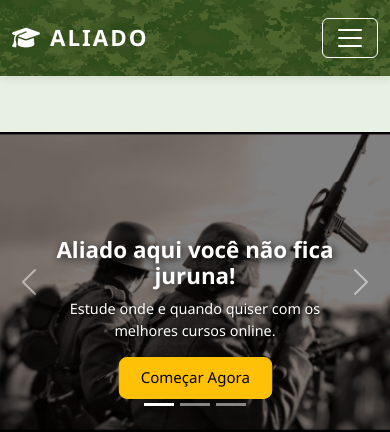
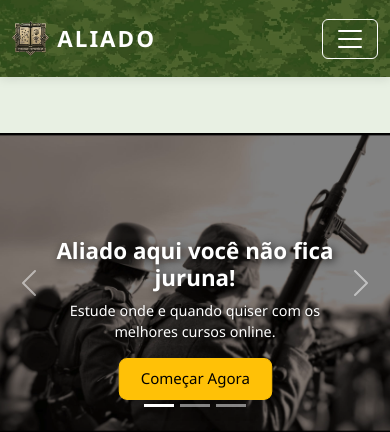
Before and after one commit to naval288/aliado, a PHP site: page / in a window 390 px wide. Shown: the top 432 px of the page. Run offline with PHP 8.4, Linux system fonts and the light colour scheme.

Commit message:
Adicionado ícone personalizado (imagem 5) na navbar com estilos responsivos

```diff
--- a/index.html
+++ b/index.html
@@ -14,7 +14,8 @@
         <div style="position: absolute; top: 0; left: 0; width: 100%; height: 100%; background: rgba(45, 80, 22, 0.75);"></div>
         <div class="container" style="position: relative; z-index: 1;">
             <a class="navbar-brand fw-bold" href="#home">
-                <i class="fas fa-graduation-cap me-2"></i>ALIADO
+                <img src="img/carousel/5.png" alt="Ícone Aliado" class="navbar-icon">
+                ALIADO
             </a>
             <button class="navbar-toggler" type="button" data-bs-toggle="collapse" data-bs-target="#navbarNav">
                 <span class="navbar-toggler-icon"></span>
--- a/simulados.html
+++ b/simulados.html
@@ -122,7 +122,8 @@
         <div style="position: absolute; top: 0; left: 0; width: 100%; height: 100%; background: rgba(45, 80, 22, 0.75);"></div>
         <div class="container" style="position: relative; z-index: 1;">
             <a class="navbar-brand fw-bold" href="index.html">
-                <i class="fas fa-graduation-cap me-2"></i>ALIADO
+                <img src="img/carousel/5.png" alt="Ícone Aliado" class="navbar-icon">
+                ALIADO
             </a>
             <button class="navbar-toggler" type="button" data-bs-toggle="collapse" data-bs-target="#navbarNav">
                 <span class="navbar-toggler-icon"></span>
--- a/style.css
+++ b/style.css
@@ -36,6 +36,19 @@ body {
     font-size: 1.8rem;
     letter-spacing: 2px;
     color: white !important;
+    display: flex;
+    align-items: center;
+}
+
+.navbar-icon {
+    height: 45px;
+    margin-right: 12px;
+    filter: brightness(1.1);
+    transition: transform 0.3s ease;
+}
+
+.navbar-icon:hover {
+    transform: scale(1.1);
 }
 
 .nav-link {
@@ -355,6 +368,11 @@ footer a:hover {
         font-size: 1.4rem;
     }
 
+    .navbar-icon {
+        height: 35px;
+        margin-right: 8px;
+    }
+
     #carouselPrincipal {
         margin-top: 56px;
     }
```
